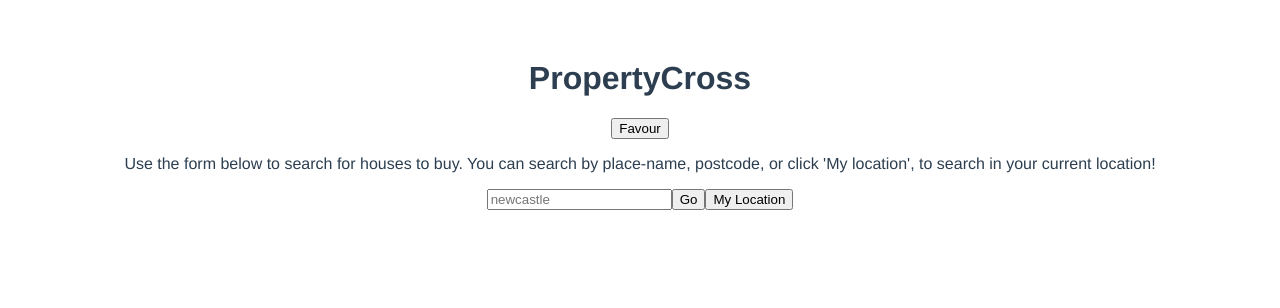
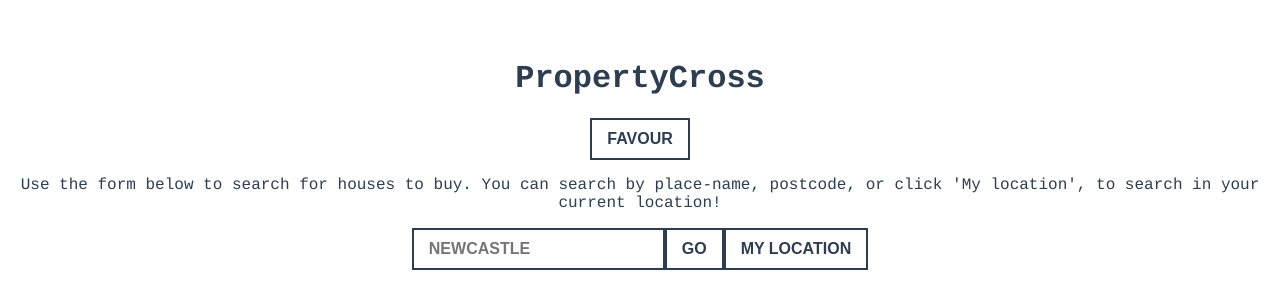
Before and after one commit to IrinaFitas/property-cross, a Vue app: page / in a window 1280 px wide. Shown: the top 308 px of the page. Built offline with nearby package versions, Linux system fonts and the light colour scheme.

Commit message:
Added some style for buttons

```diff
--- a/src/App.vue
+++ b/src/App.vue
@@ -15,7 +15,8 @@
 
 <style>
 #app {
-	font-family: 'Avenir', Helvetica, Arial, sans-serif;
+	font-family: Courier, sans-serif, monospace;
+	font-size: 16px;
 	-webkit-font-smoothing: antialiased;
 	-moz-osx-font-smoothing: grayscale;
 	text-align: center;
--- a/src/components/buttons/FavouriteButton.vue
+++ b/src/components/buttons/FavouriteButton.vue
@@ -1,3 +1,16 @@
 <template>
-    <button type="button">Favour</button>
+    <button class="btn" type="button">Favour</button>
 </template>
+
+<style>
+    .btn {
+        padding: 10px 15px;
+        border: 2px solid #2c3e50;
+        background-color: transparent;
+        font-size: 16px;
+        text-transform: uppercase;
+        color: #2c3e50;
+        font-weight: bold;
+        outline: none;
+    }
+</style>
--- a/src/components/buttons/GoButton.vue
+++ b/src/components/buttons/GoButton.vue
@@ -1,3 +1,3 @@
 <template>
-    <button type="button">Go</button>
+    <button class="btn" type="button">Go</button>
 </template>
--- a/src/components/buttons/MyLocationButton.vue
+++ b/src/components/buttons/MyLocationButton.vue
@@ -1,3 +1,3 @@
 <template>
-    <button type="button">My Location</button>
+    <button class="btn" type="button">My Location</button>
 </template>
--- a/src/components/buttons/SearchField.vue
+++ b/src/components/buttons/SearchField.vue
@@ -1,3 +1,3 @@
 <template>
-    <input type="search" placeholder="newcastle">
+    <input class="btn" type="search" placeholder="newcastle">
 </template>
```
